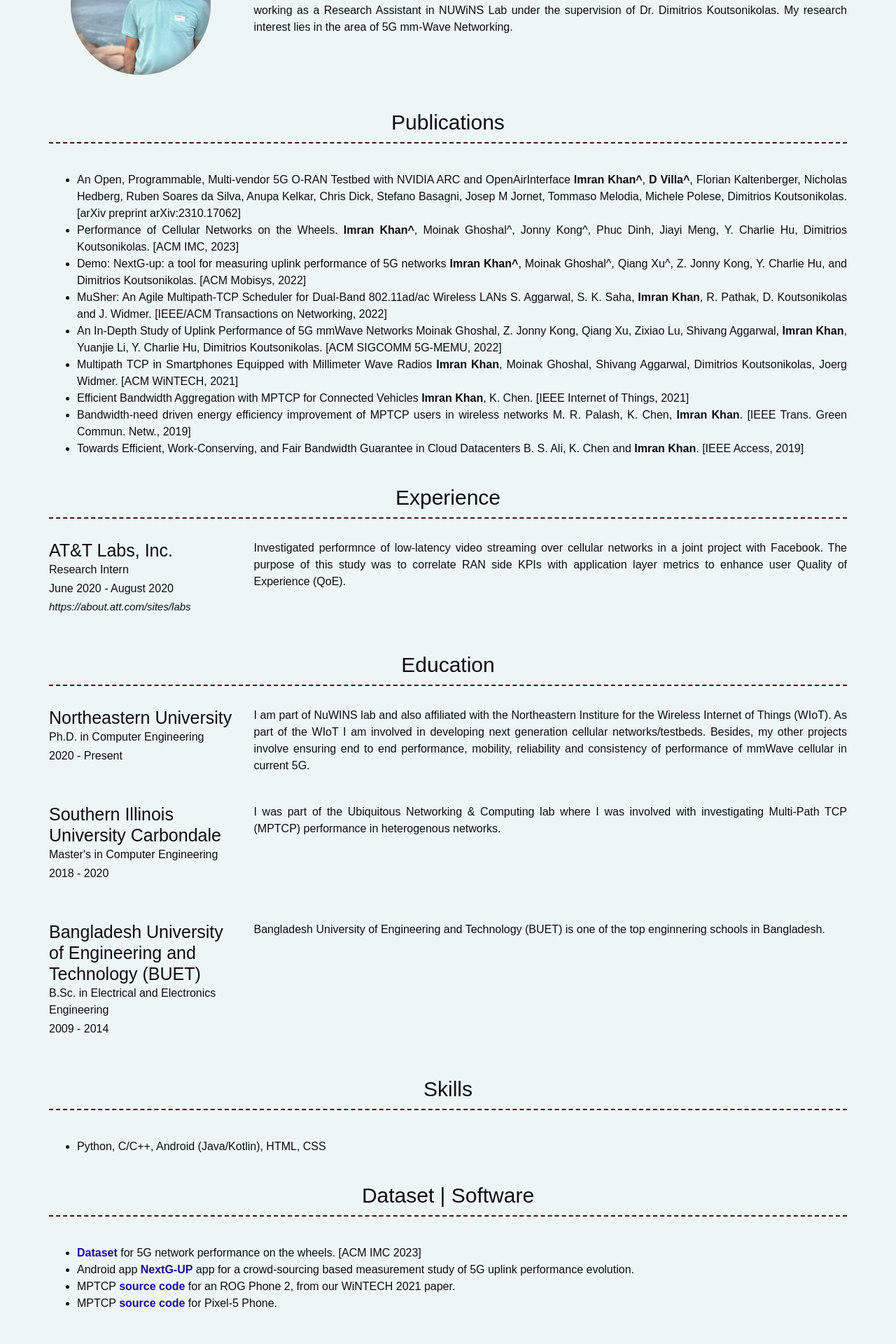
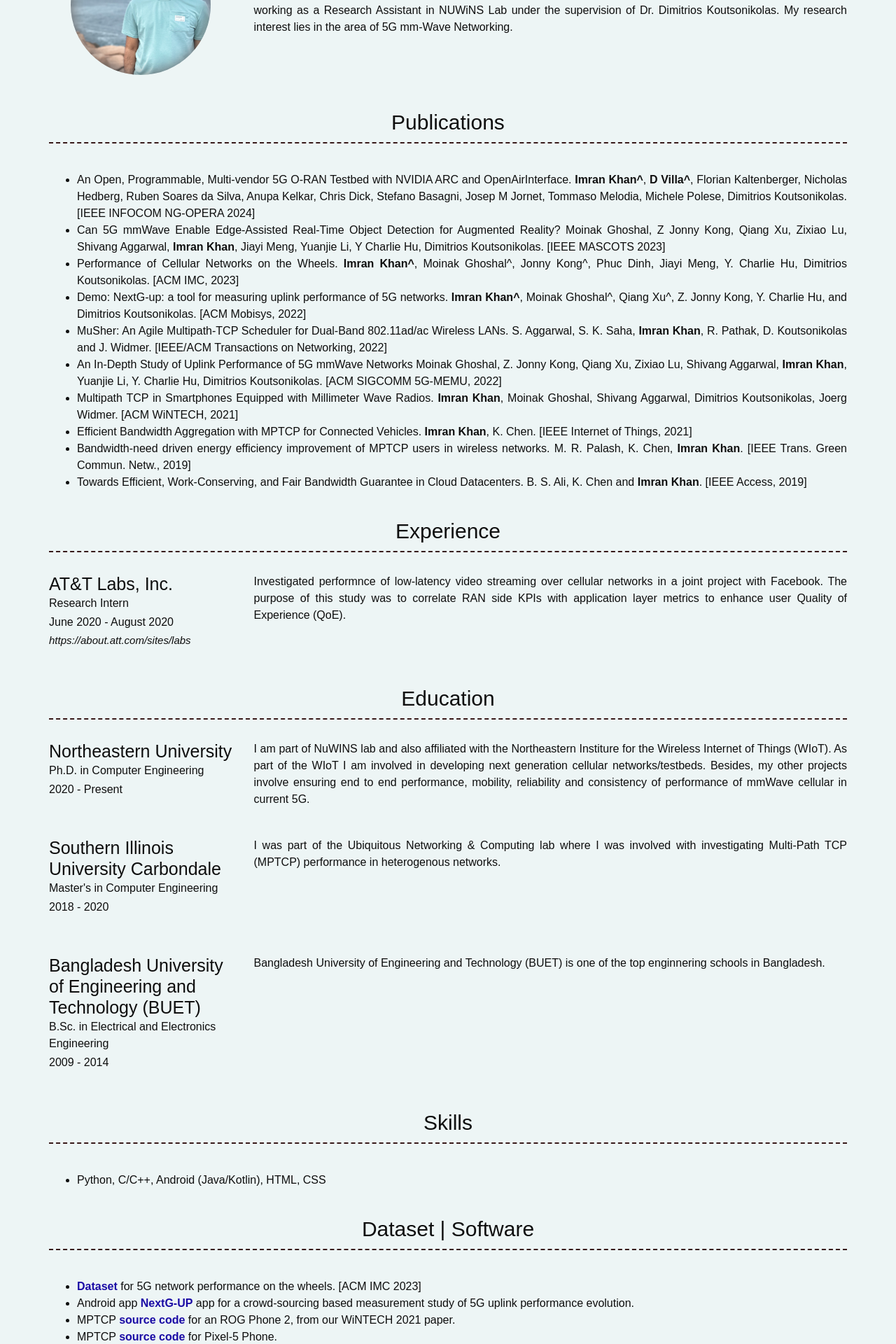
Before and after one commit to imranbuet63/imranbuet63.github.io, a Jekyll site: the page built from index.md, in a window 1280 px wide. Shown: the part 395-2315 px from the top of the page at 70% size. Built offline with Jekyll 4.4.1, drawn with Linux system fonts in a browser that asks for light colours; nearby versions of some CDN libraries.

Commit message:
updated publications

```diff
--- a/_config.yml
+++ b/_config.yml
@@ -58,27 +58,35 @@ content:
   - title: Publications # Title for the section
     layout: text # Type of content section (list/text)
     content: |
-      - An Open, Programmable, Multi-vendor 5G O-RAN Testbed with NVIDIA ARC and OpenAirInterface
+      - An Open, Programmable, Multi-vendor 5G O-RAN Testbed with NVIDIA ARC and OpenAirInterface.
         __Imran Khan^__, __D Villa^__, Florian Kaltenberger, Nicholas Hedberg, Ruben Soares da Silva, Anupa Kelkar, Chris Dick, Stefano Basagni, Josep M Jornet, Tommaso Melodia, Michele Polese, Dimitrios Koutsonikolas.
-        [arXiv preprint arXiv:2310.17062]
+        [IEEE INFOCOM NG-OPERA 2024]
+      - Can 5G mmWave Enable Edge-Assisted Real-Time Object Detection for Augmented Reality?
+        Moinak Ghoshal, Z Jonny Kong, Qiang Xu, Zixiao Lu, Shivang Aggarwal, **Imran Khan**, Jiayi Meng, Yuanjie Li, Y Charlie Hu, Dimitrios Koutsonikolas.
+        [IEEE MASCOTS 2023]
       - Performance of Cellular Networks on the Wheels.
         __Imran Khan^__, Moinak Ghoshal^, Jonny Kong^, Phuc Dinh, Jiayi Meng, Y. Charlie Hu, Dimitrios Koutsonikolas.
         [ACM IMC, 2023]
-      - Demo: NextG-up: a tool for measuring uplink performance of 5G networks
+      - Demo: NextG-up: a tool for measuring uplink performance of 5G networks.
         **Imran Khan^**, Moinak Ghoshal^, Qiang Xu^, Z. Jonny Kong, Y. Charlie Hu, and Dimitrios Koutsonikolas.
         [ACM Mobisys, 2022]
-      - MuSher: An Agile Multipath-TCP Scheduler for Dual-Band 802.11ad/ac Wireless LANs S. Aggarwal, S. K. Saha, **Imran Khan**, R. Pathak, D. Koutsonikolas and J. Widmer.
+      - MuSher: An Agile Multipath-TCP Scheduler for Dual-Band 802.11ad/ac Wireless LANs.
+        S. Aggarwal, S. K. Saha, **Imran Khan**, R. Pathak, D. Koutsonikolas and J. Widmer.
         [IEEE/ACM Transactions on Networking, 2022]
       - An In-Depth Study of Uplink Performance of 5G mmWave Networks
         Moinak Ghoshal, Z. Jonny Kong, Qiang Xu, Zixiao Lu, Shivang Aggarwal, **Imran Khan**, Yuanjie Li, Y. Charlie Hu, Dimitrios Koutsonikolas.
         [ACM SIGCOMM 5G-MEMU, 2022]
-      - Multipath TCP in Smartphones Equipped with Millimeter Wave Radios
-        **Imran Khan**, Moinak Ghoshal, Shivang Aggarwal, Dimitrios Koutsonikolas, Joerg Widmer. [ACM WiNTECH, 2021]
-      - Efficient Bandwidth Aggregation with MPTCP for Connected Vehicles **Imran Khan**, K. Chen.
+      - Multipath TCP in Smartphones Equipped with Millimeter Wave Radios.
+        **Imran Khan**, Moinak Ghoshal, Shivang Aggarwal, Dimitrios Koutsonikolas, Joerg Widmer.
+        [ACM WiNTECH, 2021]
+      - Efficient Bandwidth Aggregation with MPTCP for Connected Vehicles.
+        **Imran Khan**, K. Chen.
         [IEEE Internet of Things, 2021]
-      - Bandwidth-need driven energy efficiency improvement of MPTCP users in wireless networks M. R. Palash, K. Chen, **Imran Khan**.
+      - Bandwidth-need driven energy efficiency improvement of MPTCP users in wireless networks.
+        M. R. Palash, K. Chen, **Imran Khan**.
         [IEEE Trans. Green Commun. Netw., 2019]
-      - Towards Efficient, Work-Conserving, and Fair Bandwidth Guarantee in Cloud Datacenters B. S. Ali, K. Chen and **Imran Khan**.
+      - Towards Efficient, Work-Conserving, and Fair Bandwidth Guarantee in Cloud Datacenters.
+        B. S. Ali, K. Chen and **Imran Khan**.
         [IEEE Access, 2019]
 
 
--- a/_sass/base.scss
+++ b/_sass/base.scss
@@ -101,7 +101,7 @@ hr {
 img,
 picture {
   margin: 0;
-  max-width: 100%; }
+  max-width: 150%; }
 
 html {
   box-sizing: border-box; }
```
Also changed, not shown: 3 other files.
